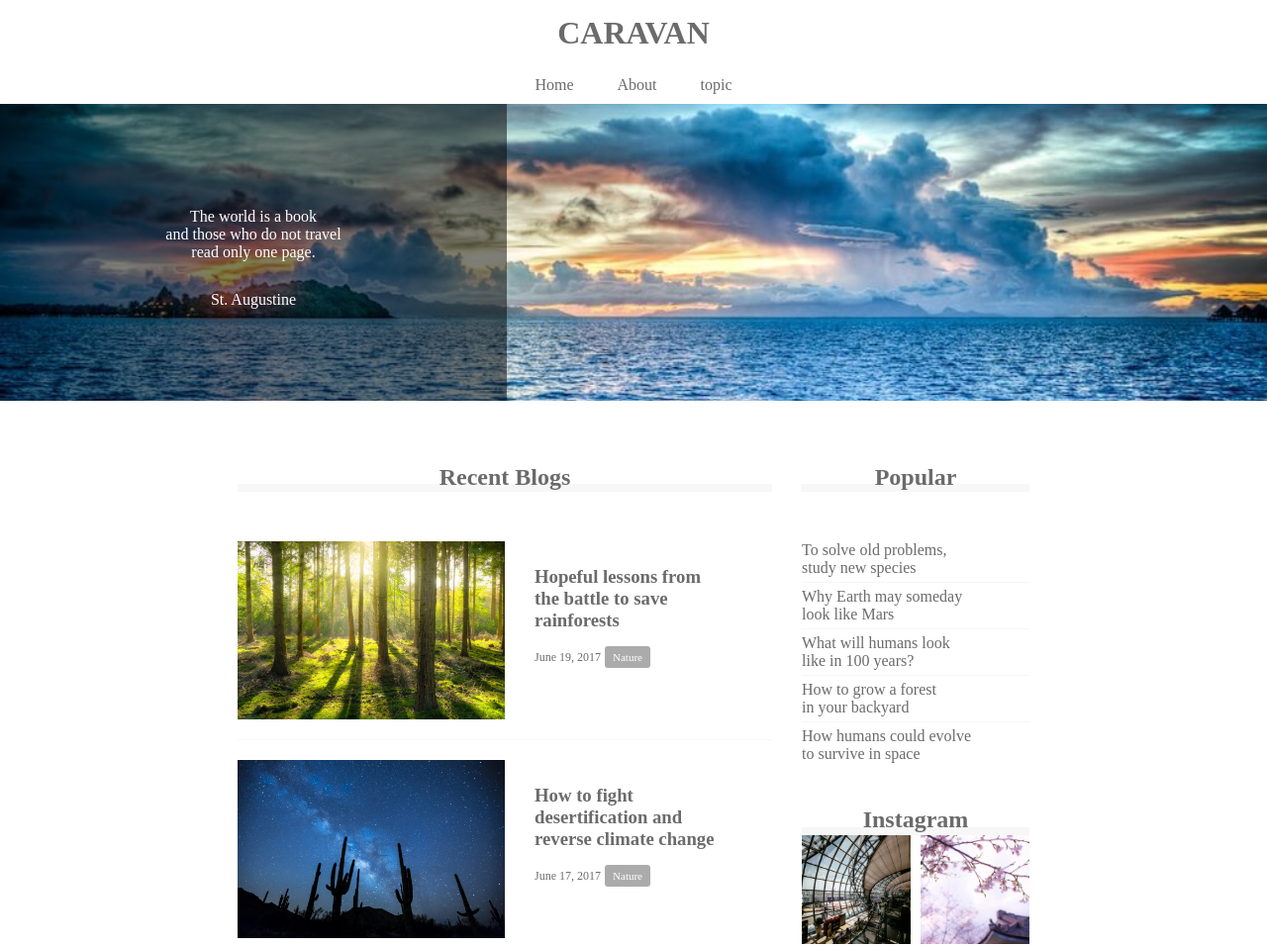
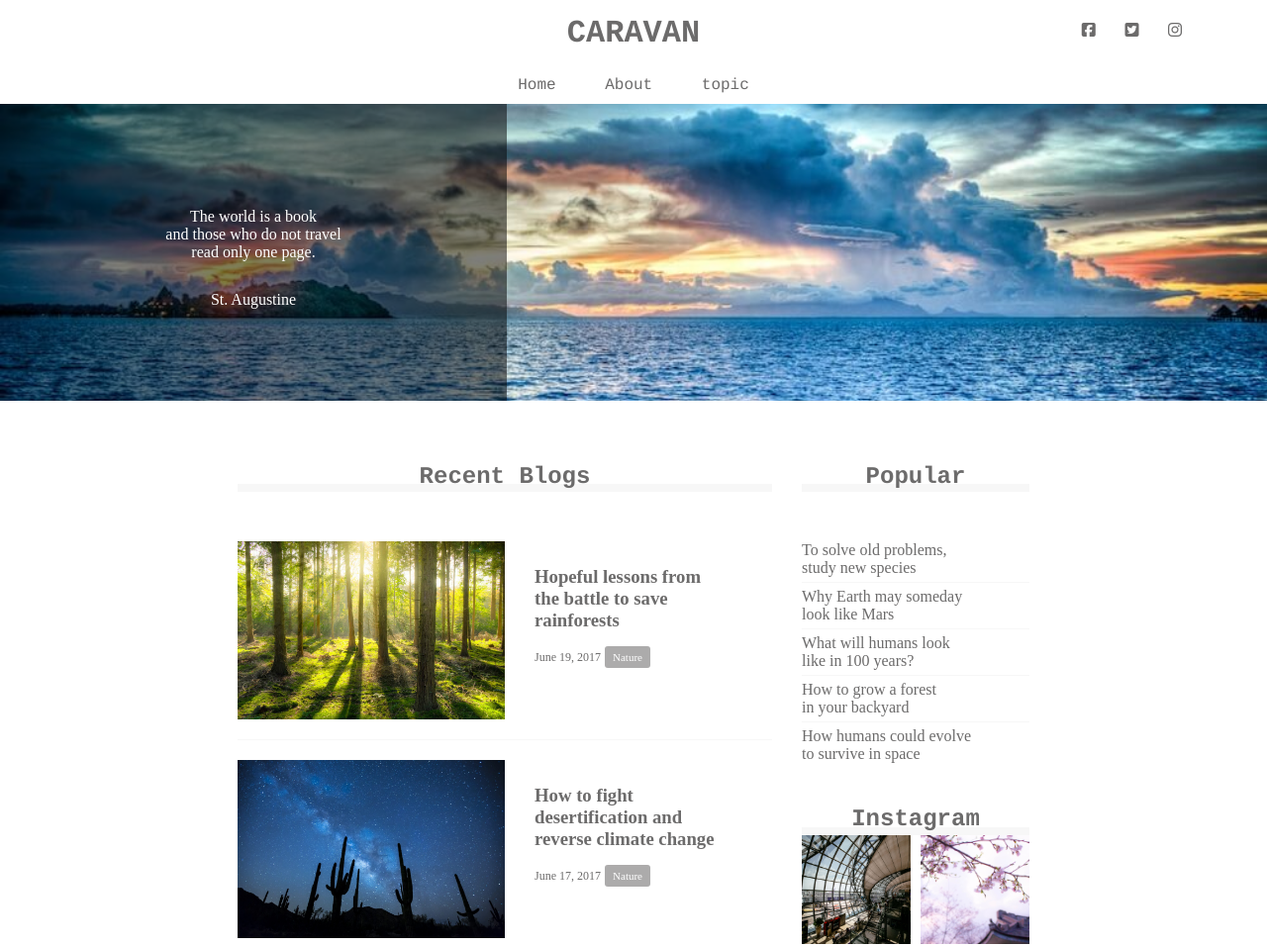
Before and after one commit to Shiori-S-92/caravan, a plain HTML site: page index.html in a window 1280 px wide. Shown: the top 957 px of the page at 99% size. Drawn offline with Linux system fonts and the light colour scheme.

Commit message:
[Update] 1-9 ～まとめ前まで

```diff
--- a/index.html
+++ b/index.html
@@ -2,6 +2,8 @@
 <html lang="ja">
   <head>
     <meta charset="UTF-8" />
+    <!-- FontAwesomeの読み込み -->
+    <script src="https://kit.fontawesome.com/9ff17c9261.js" crossorigin="anonymous"></script>
     <!-- CSSファイルの読み込み -->
     <link rel="stylesheet" href="style.css" />
     <title>CARAVAN</title>
@@ -11,10 +13,13 @@
     <!-- header -->
     <header>
       <h1 class="heading">
-        <a href="index.html">
-          CARAVAN
-          </a>
+        <a href="index.html">CARAVAN</a>
       </h1>
+      <div class="social">
+        <i class="fab fa-facebook-square"></i>
+        <i class="fab fa-twitter-square"></i>
+        <i class="fab fa-instagram"></i>
+      </div>
     </header>
 
     <!-- navigation -->
--- a/style.css
+++ b/style.css
@@ -10,11 +10,27 @@ a {
   text-decoration: none;
 }
 
+header, nav, h2, main-visual, footer {
+  font-family: Chalkduster, "Bradley Hand", Courier, "Segoe Print", sans-serif;
+}
+
 header {
   width: 90%; /* 横幅90% */
   padding: 15px 0;
   margin: 0 auto;
   text-align: center;
+  position: relative;
+}
+
+.social i {
+  display: inline-block;
+  margin-left: 20px;
+}
+
+.social {
+  position: absolute;
+  top: 22px;
+  right: 22px;
 }
 
 header .heading { /* headerタグ内のheadingクラスにのみ反映される */
```
